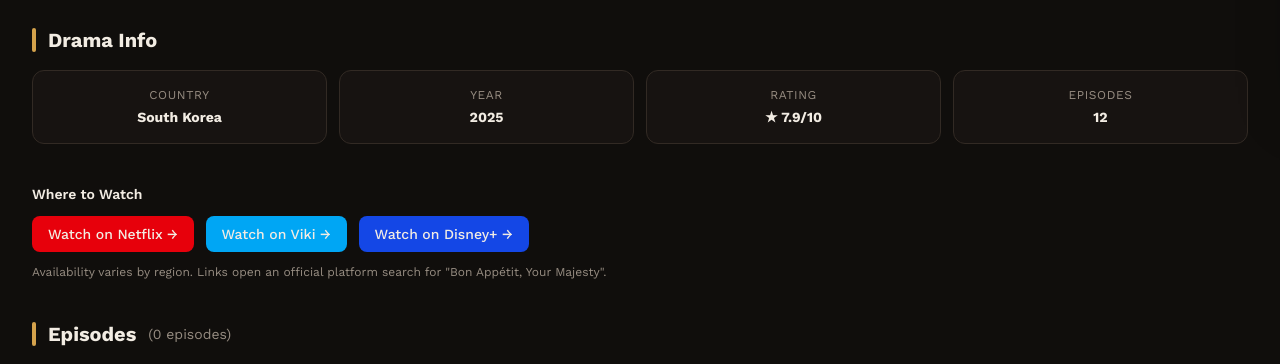
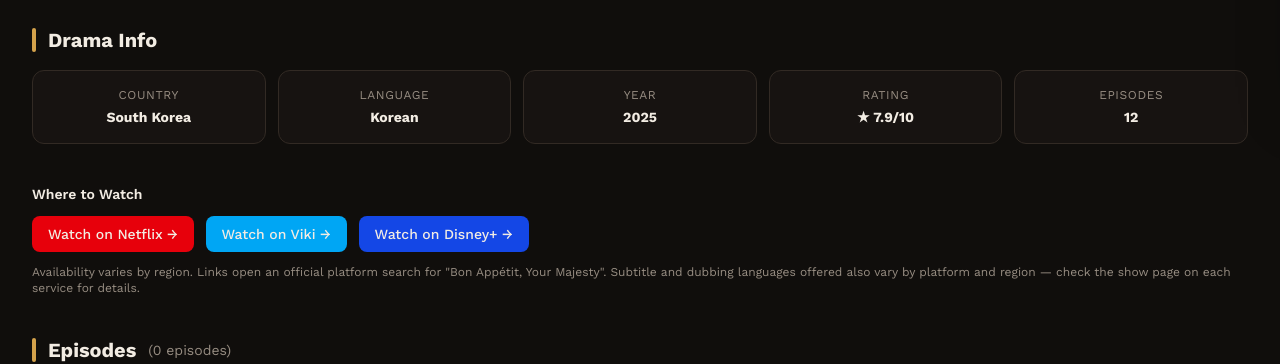
Before and after one commit to surajkumar122024-star/KdramaTube, a Next.js app: page /drama/bon-appetit-your-majesty in a window 1280 px wide. Shown: the part 701-1065 px from the top of the page. Built offline with nearby package versions, Linux system fonts and the light colour scheme.

Commit message:
Add original language to drama detail page, watch-buttons note, and JSON-LD schema

```diff
--- a/app/drama/[slug]/page.tsx
+++ b/app/drama/[slug]/page.tsx
@@ -50,6 +50,12 @@ const categoryAccent: Record<string, string> = {
   Korean: "var(--color-korean)",
   Chinese: "var(--color-chinese)",
   Turkish: "var(--color-turkish)",
+};
+
+const originalLanguage: Record<string, string> = {
+  Korean: "Korean",
+  Chinese: "Mandarin Chinese",
+  Turkish: "Turkish",
 };
 
 export default async function DramaDetailPage({ params }: PageProps) {
@@ -211,9 +217,10 @@ const related = getRelatedDramas(drama);
             <span className="w-1 h-6 rounded-full bg-[var(--color-accent)] block" aria-hidden="true" />
             Drama Info
           </h2>
-          <div className="grid grid-cols-2 sm:grid-cols-4 gap-3">
+          <div className="grid grid-cols-2 sm:grid-cols-5 gap-3">
             {[
               { label: "Country", value: drama.country },
+              { label: "Language", value: originalLanguage[drama.category] ?? drama.category },
               { label: "Year", value: drama.year.toString() },
               { label: "Rating", value: `★ ${drama.rating}/10` },
               { label: "Episodes", value: (drama.episodes?.length ?? drama.episodeCount ?? 0).toString() },
--- a/components/WatchButtons.tsx
+++ b/components/WatchButtons.tsx
@@ -49,7 +49,9 @@ export default function WatchButtons({ drama }: { drama: Drama }) {
       </div>
       <p className="text-xs text-[var(--color-muted)] mt-3">
         Availability varies by region. Links open an official platform search
-        for &quot;{drama.title}&quot;.
+        for &quot;{drama.title}&quot;. Subtitle and dubbing languages offered
+        also vary by platform and region — check the show page on each
+        service for details.
       </p>
     </div>
   );
--- a/lib/schema.ts
+++ b/lib/schema.ts
@@ -2,6 +2,12 @@
 import type { Drama } from "@/types/drama";
 
 const SITE_URL = "https://kdramatube.vercel.app";
+
+const languageCode: Record<Drama["category"], string> = {
+  Korean: "ko",
+  Chinese: "zh",
+  Turkish: "tr",
+};
 
 function absoluteUrl(path: string) {
   return path.startsWith("http") ? path : `${SITE_URL}${path.startsWith("/") ? "" : "/"}${path}`;
@@ -16,6 +22,7 @@ export function generateDramaSchema(drama: Drama) {
     image: absoluteUrl(drama.poster),
     genre: drama.genre,
     numberOfEpisodes: drama.episodes?.length ?? drama.episodeCount ?? 0,
+    inLanguage: languageCode[drama.category] ?? undefined,
     countryOfOrigin: {
       "@type": "Country",
       name: drama.country,
```
